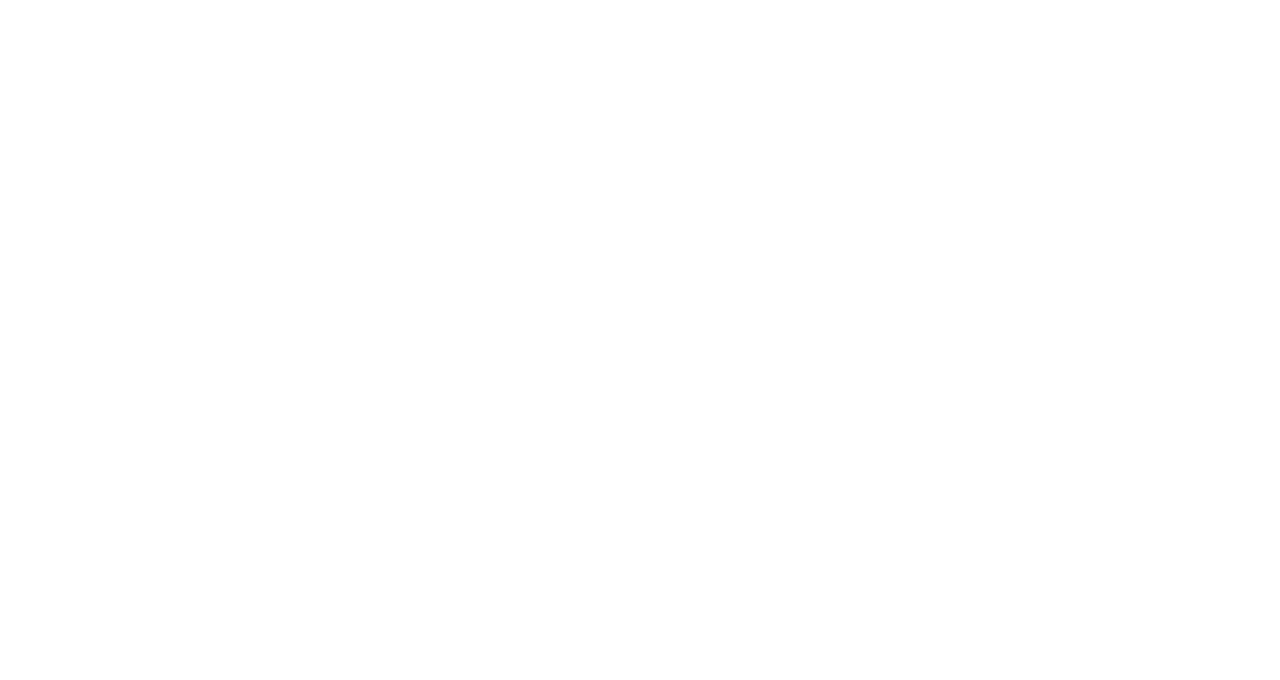
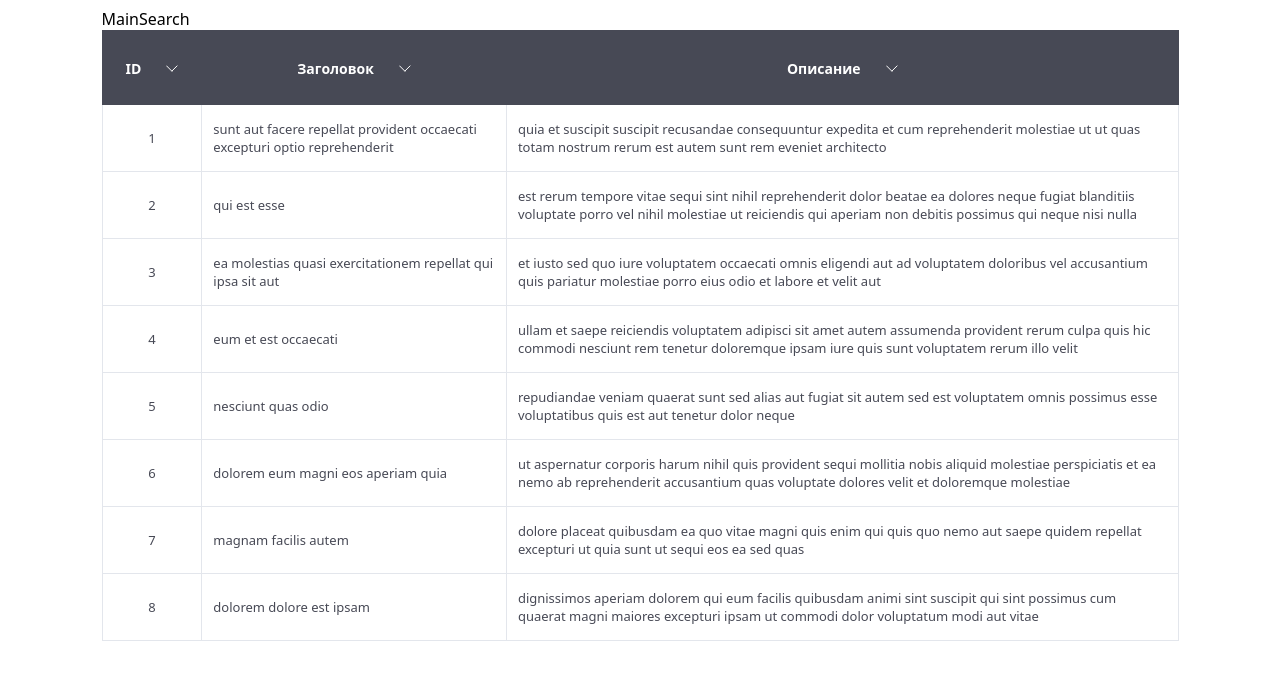
Before and after one commit to SherbakovSAF/TestTable, a Vue app: page / in a window 1280 px wide. Shown: the top 680 px of the page. Built offline with nearby package versions, Linux system fonts and the light colour scheme.

Commit message:
Вёрстка главной таблица

```diff
--- a/package.json
+++ b/package.json
@@ -18,7 +18,9 @@
     "@vue/cli-plugin-eslint": "~5.0.0",
     "@vue/cli-service": "~5.0.0",
     "eslint": "^7.32.0",
-    "eslint-plugin-vue": "^8.0.3"
+    "eslint-plugin-vue": "^8.0.3",
+    "node-sass": "^9.0.0",
+    "sass-loader": "^13.3.2"
   },
   "eslintConfig": {
     "root": true,
--- a/src/App.vue
+++ b/src/App.vue
@@ -1,5 +1,8 @@
 <template>
-
+  <div class="container">
+    <MainSearch />
+    <MainTable />
+  </div>
 </template>
 
 <script>
@@ -16,4 +19,11 @@ export default {
 </script>
 
 <style>
+body {
+  font-family: system-ui, -apple-system, BlinkMacSystemFont, 'Segoe UI', Roboto, Oxygen, Ubuntu, Cantarell, 'Open Sans', 'Helvetica Neue', sans-serif;
+}
+.container {
+  max-width: 1077px;
+  margin: 0 auto;
+}
 </style>
--- /dev/null
+++ b/src/assets/_main.scss
@@ -0,0 +1 @@
+$mainColor: #474955;
--- a/src/components/MainTable.vue
+++ b/src/components/MainTable.vue
@@ -1,16 +1,121 @@
 <template>
-  <div>
-    MainTable
-  </div>
+    <table>
+      <tr>
+        <th><h1>ID<arrow-elem /></h1></th>
+        <th><h1>Заголовок<arrow-elem /></h1></th>
+        <th><h1>Описание<arrow-elem /></h1></th>
+      </tr>
+      <tr v-for="array in localArray" :key="array.id">
+        <td>{{ array.id }}</td>
+        <td>{{ array.title }}</td>
+        <td>{{ array.body }}</td>
+      </tr>
+    </table>
 </template>
 
 <script>
+import ArrowElem from '../components/svgElements/ArrowElem'
+
 export default {
   name: 'MainTable',
-
+  components: {
+    ArrowElem
+  },
+  data(){
+    return {
+      localArray: [
+  {
+    "userId": 1,
+    "id": 1,
+    "title": "sunt aut facere repellat provident occaecati excepturi optio reprehenderit",
+    "body": "quia et suscipit\nsuscipit recusandae consequuntur expedita et cum\nreprehenderit molestiae ut ut quas totam\nnostrum rerum est autem sunt rem eveniet architecto"
+  },
+  {
+    "userId": 1,
+    "id": 2,
+    "title": "qui est esse",
+    "body": "est rerum tempore vitae\nsequi sint nihil reprehenderit dolor beatae ea dolores neque\nfugiat blanditiis voluptate porro vel nihil molestiae ut reiciendis\nqui aperiam non debitis possimus qui neque nisi nulla"
+  },
+  {
+    "userId": 1,
+    "id": 3,
+    "title": "ea molestias quasi exercitationem repellat qui ipsa sit aut",
+    "body": "et iusto sed quo iure\nvoluptatem occaecati omnis eligendi aut ad\nvoluptatem doloribus vel accusantium quis pariatur\nmolestiae porro eius odio et labore et velit aut"
+  },
+  {
+    "userId": 1,
+    "id": 4,
+    "title": "eum et est occaecati",
+    "body": "ullam et saepe reiciendis voluptatem adipisci\nsit amet autem assumenda provident rerum culpa\nquis hic commodi nesciunt rem tenetur doloremque ipsam iure\nquis sunt voluptatem rerum illo velit"
+  },
+  {
+    "userId": 1,
+    "id": 5,
+    "title": "nesciunt quas odio",
+    "body": "repudiandae veniam quaerat sunt sed\nalias aut fugiat sit autem sed est\nvoluptatem omnis possimus esse voluptatibus quis\nest aut tenetur dolor neque"
+  },
+  {
+    "userId": 1,
+    "id": 6,
+    "title": "dolorem eum magni eos aperiam quia",
+    "body": "ut aspernatur corporis harum nihil quis provident sequi\nmollitia nobis aliquid molestiae\nperspiciatis et ea nemo ab reprehenderit accusantium quas\nvoluptate dolores velit et doloremque molestiae"
+  },
+  {
+    "userId": 1,
+    "id": 7,
+    "title": "magnam facilis autem",
+    "body": "dolore placeat quibusdam ea quo vitae\nmagni quis enim qui quis quo nemo aut saepe\nquidem repellat excepturi ut quia\nsunt ut sequi eos ea sed quas"
+  },
+  {
+    "userId": 1,
+    "id": 8,
+    "title": "dolorem dolore est ipsam",
+    "body": "dignissimos aperiam dolorem qui eum\nfacilis quibusdam animi sint suscipit qui sint possimus cum\nquaerat magni maiores excepturi\nipsam ut commodi dolor voluptatum modi aut vitae"
+  }]
+    }
+  }
 }
 </script>
 
-<style scoped>
+<style scoped lang="scss">
+@import '../assets/main.scss';
+table{
+  border-collapse: collapse;
+  tr {
 
+    th {
+      padding: 19px 23px 16px 23px;
+      background-color: $mainColor;
+      border: 1px solid $mainColor;
+      cursor: pointer;
+
+      h1{
+        display: flex;
+        align-items: center;
+        justify-content: center;
+
+        color: white;
+        font-weight: 600;
+        font-size: 14px;
+      }
+
+      svg{
+        height: 7px;
+        width: 12px;
+        rotate: 0deg;
+        margin-left: 25px;
+      }
+    }
+    td {
+      border: 1px solid #E3E6EC;
+      color: $mainColor;
+      font-size: 13px;
+      font-weight: 500;
+      padding: 15px 11px;
+      &:first-child {
+        text-align: center;
+      }
+    }
+  }
+}
 </style>
--- /dev/null
+++ b/src/components/svgElements/ArrowElem.vue
@@ -0,0 +1,6 @@
+<template>
+     <svg viewBox="0 0 12 7" xmlns="http://www.w3.org/2000/svg">
+     <line x1="0.353553" y1="0.646447" x2="6.18011" y2="6.47301" stroke="#FCFCFC"/>
+     <line x1="5.64645" y1="6.30331" x2="11.3033" y2="0.646453" stroke="white"/>
+     </svg>
+</template>
```
Also changed, not shown: 1 other file (tests, documents, lock files or other folders).
